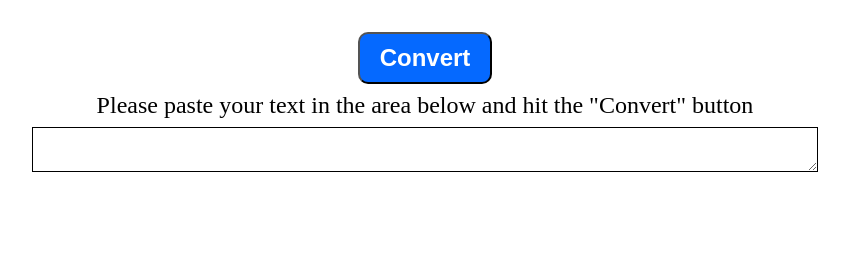
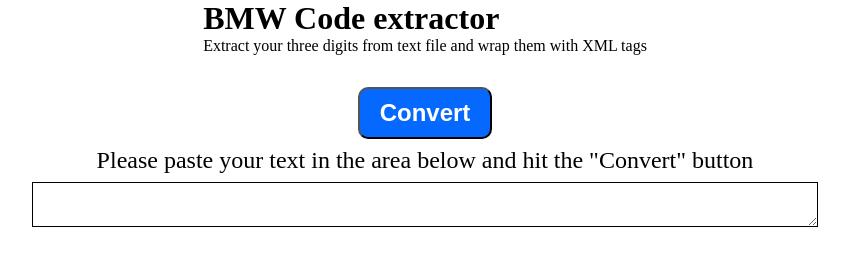
Before and after one commit to VeejayPL/bmw-text-to-xml-converter, a website: page index.html in a window 1280 px wide. Shown: the whole page, without its empty margins (215-1064 px from the left). Drawn offline with Linux system fonts and the light colour scheme.

Commit message:
Change title and add text

```diff
--- a/index.html
+++ b/index.html
@@ -4,13 +4,19 @@
     <meta charset="UTF-8" />
     <meta http-equiv="X-UA-Compatible" content="IE=edge" />
     <meta name="viewport" content="width=device-width, initial-scale=1.0" />
-    <title>Text to XML Converter</title>
+    <title>XML Tag Wrapper for BMW codes</title>
     <link rel="stylesheet" href="./style.css" />
     <script src="./script.js" defer></script>
   </head>
   <body>
-    <button id="convert">Convert</button>
-    <label for="textarea"
+    <header>
+      <h1>BMW Code extractor</h1>
+      <p>
+        Extract your three digits from text file and wrap them with XML tags
+      </p>
+    </header>
+    <button id="button" class="convert-btn">Convert</button>
+    <label for="textarea" class="label"
       >Please paste your text in the area below and hit the "Convert"
       button</label
     >
```
